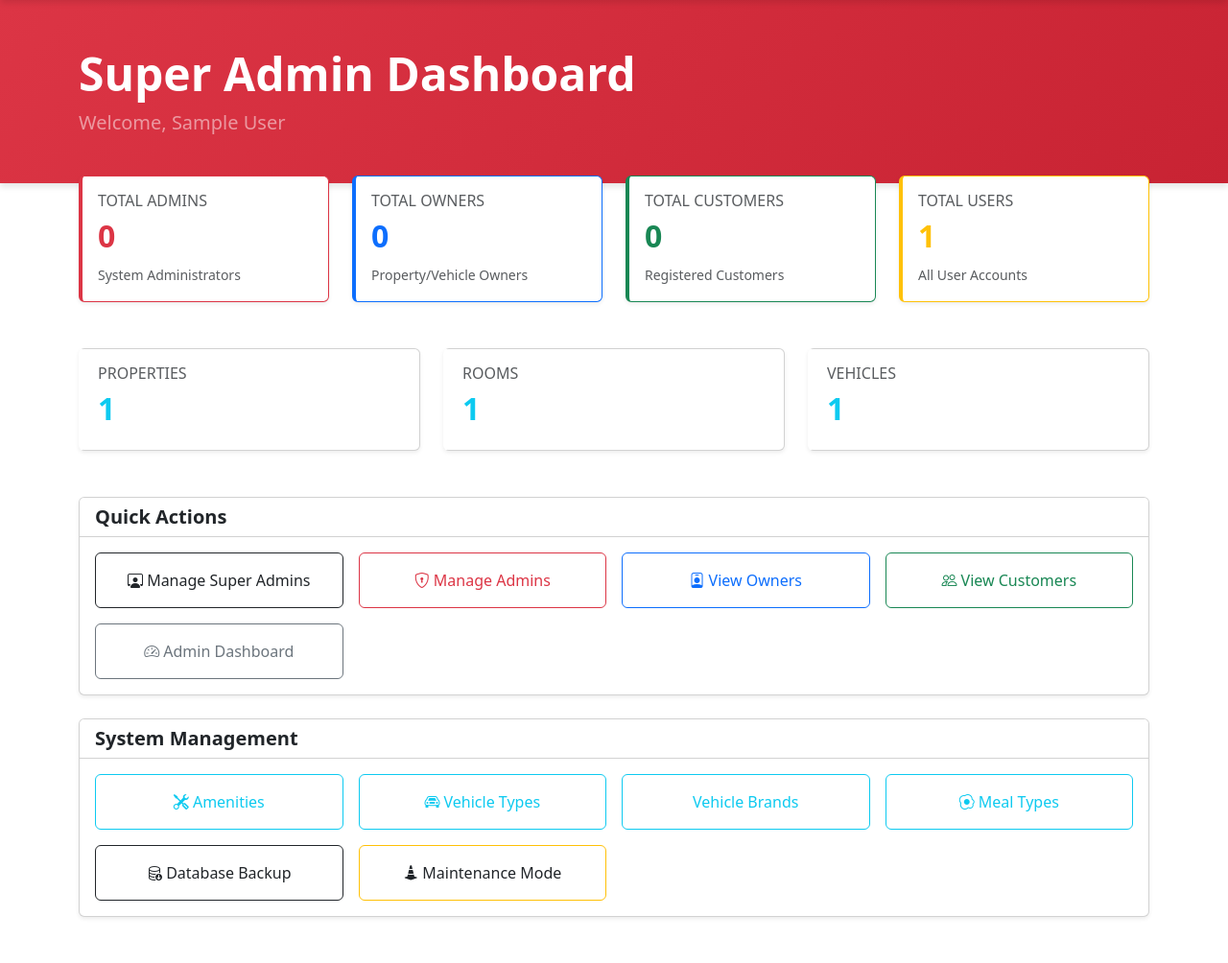
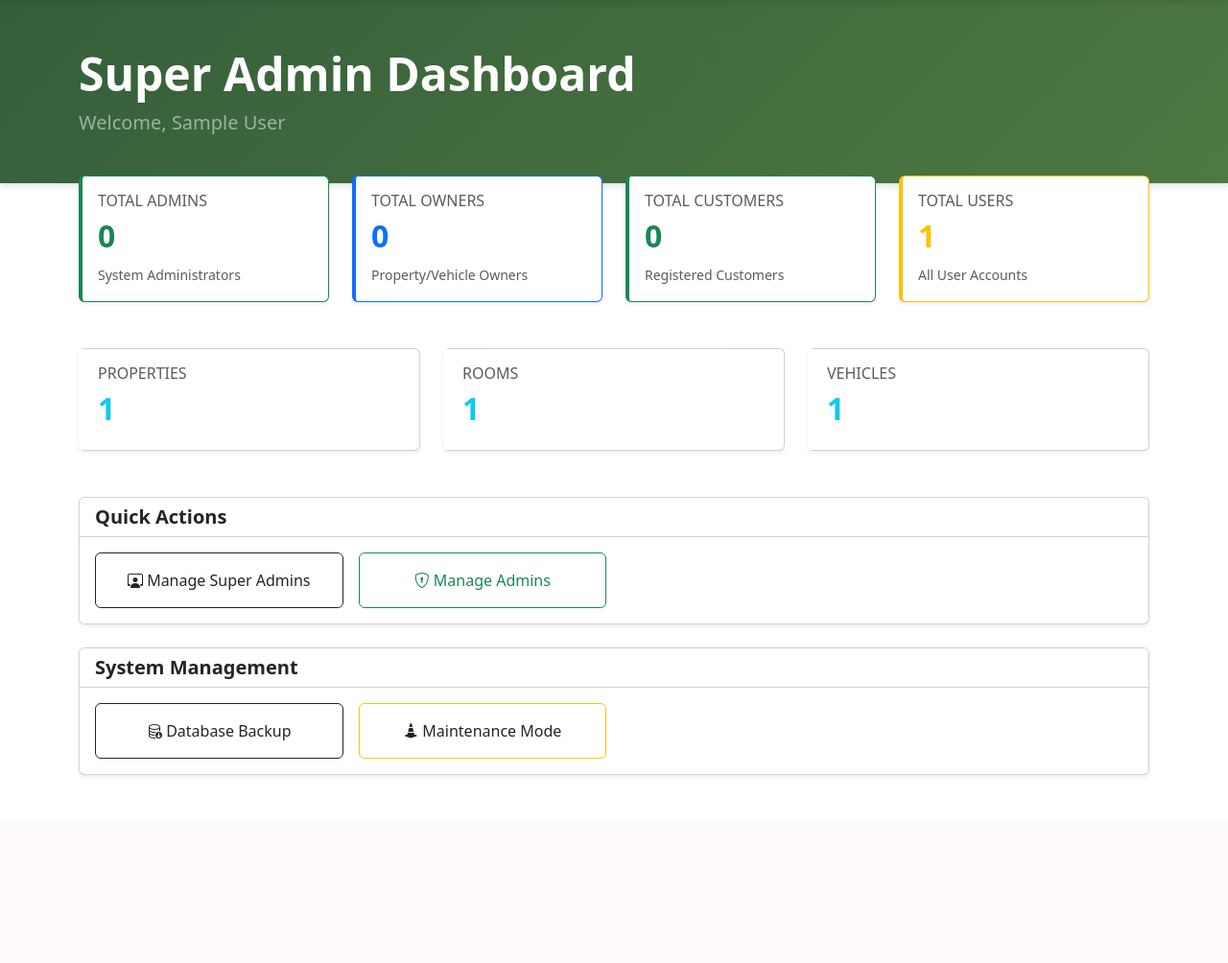
Before and after one commit to ChinthakaSandaruwan/RL, a PHP site: page /RL/super_admin/index/index.php in a window 1280 px wide; the page is wider, and only the part inside the window is pictured. Shown: the part 74-1078 px from the top of that part at 96% size. After the commit the page ends 883 px from the top of that part, so only its background shows below. Run offline with PHP 8.4, Linux system fonts and the light colour scheme; the visitor is signed in with stand-in values (Sample User, id 1); tables that the repository leaves empty or names only in its code hold one stand-in row (values such as "Sample post"); data that the repository does not hold is empty.

Commit message:
feat: Implement Super Admin dashboard with statistics and quick actions for user and system management.

```diff
--- a/super_admin/index/index.css
+++ b/super_admin/index/index.css
@@ -1,7 +1,7 @@
 /* Super Admin Dashboard Styles */
 
 .super-admin-header {
-    background: linear-gradient(135deg, #dc3545, #c82333);
+    background: linear-gradient(135deg, #355E3B, #4F7942);
     padding: 3rem 0;
     margin-bottom: -2rem;
     box-shadow: 0 4px 6px rgba(0, 0, 0, 0.1);
--- a/super_admin/index/index.php
+++ b/super_admin/index/index.php
@@ -50,10 +50,10 @@ $totalVehicles = $pdo->query("SELECT COUNT(*) FROM vehicle")->fetchColumn();
     <!-- Statistics Cards -->
     <div class="row g-4 mb-5">
         <div class="col-md-3">
-            <div class="card stat-card shadow-sm h-100 border-danger">
+            <div class="card stat-card shadow-sm h-100 border-success">
                 <div class="card-body">
                     <h6 class="text-muted text-uppercase mb-2">Total Admins</h6>
-                    <h2 class="fw-bold text-danger"><?= number_format($totalAdmins) ?></h2>
+                    <h2 class="fw-bold text-success"><?= number_format($totalAdmins) ?></h2>
                     <small class="text-muted">System Administrators</small>
                 </div>
             </div>
@@ -128,25 +128,13 @@ $totalVehicles = $pdo->query("SELECT COUNT(*) FROM vehicle")->fetchColumn();
                     </a>
                 </div>
                 <div class="col-md-3">
-                    <a href="<?= app_url('super_admin/user/admin/all_admins.php') ?>" class="btn btn-outline-danger w-100 py-3">
+                    <a href="<?= app_url('super_admin/user/admin/all_admins.php') ?>" class="btn btn-outline-success w-100 py-3">
                         <i class="bi bi-shield-lock"></i> Manage Admins
                     </a>
                 </div>
-                <div class="col-md-3">
-                    <a href="<?= app_url('admin/users/owner/all_owners.php') ?>" class="btn btn-outline-primary w-100 py-3">
-                        <i class="bi bi-person-badge"></i> View Owners
-                    </a>
-                </div>
-                <div class="col-md-3">
-                    <a href="<?= app_url('admin/users/customer/all_customers.php') ?>" class="btn btn-outline-success w-100 py-3">
-                        <i class="bi bi-people"></i> View Customers
-                    </a>
-                </div>
-                <div class="col-md-3">
-                    <a href="<?= app_url('admin/index/index.php') ?>" class="btn btn-outline-secondary w-100 py-3">
-                        <i class="bi bi-speedometer2"></i> Admin Dashboard
-                    </a>
-                </div>
+
+
+
             </div>
         </div>
     </div>
@@ -158,26 +146,7 @@ $totalVehicles = $pdo->query("SELECT COUNT(*) FROM vehicle")->fetchColumn();
         </div>
         <div class="card-body">
             <div class="row g-3">
-                <div class="col-md-3">
-                    <a href="<?= app_url('admin/amenity/amenity.php') ?>" class="btn btn-outline-info w-100 py-3">
-                        <i class="bi bi-tools"></i> Amenities
-                    </a>
-                </div>
-                <div class="col-md-3">
-                    <a href="<?= app_url('admin/vehicle/vehicle_type/vehicle_type.php') ?>" class="btn btn-outline-info w-100 py-3">
-                        <i class="bi bi-car-front"></i> Vehicle Types
-                    </a>
-                </div>
-                <div class="col-md-3">
-                    <a href="<?= app_url('admin/vehicle/vehicle_brand/vehicle_brand.php') ?>" class="btn btn-outline-info w-100 py-3">
-                        <i class="bi bi-copyright"></i> Vehicle Brands
-                    </a>
-                </div>
-                <div class="col-md-3">
-                    <a href="<?= app_url('admin/available_meals_&_prices/meal_type.php') ?>" class="btn btn-outline-info w-100 py-3">
-                        <i class="bi bi-egg-fried"></i> Meal Types
-                    </a>
-                </div>
+
                 <div class="col-md-3">
                     <a href="<?= app_url('super_admin/backup/database_backup.php') ?>" class="btn btn-outline-dark w-100 py-3">
                         <i class="bi bi-database-down"></i> Database Backup
```
